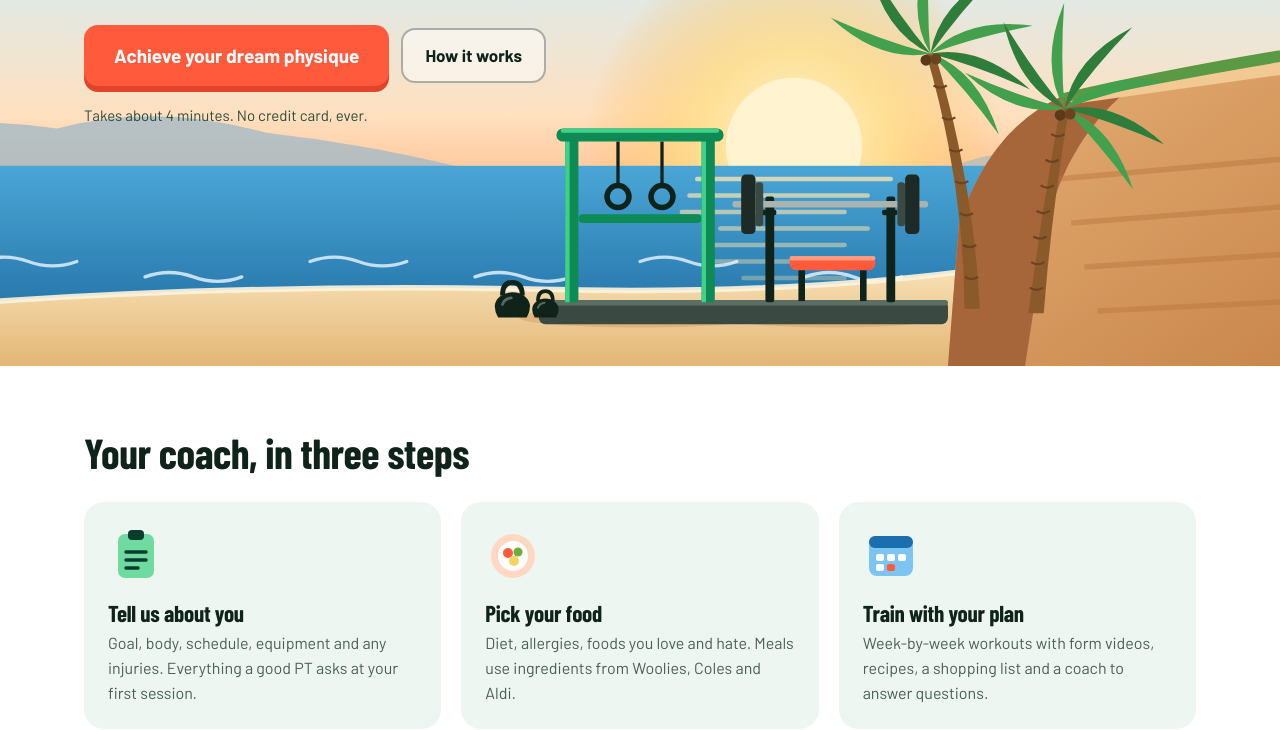
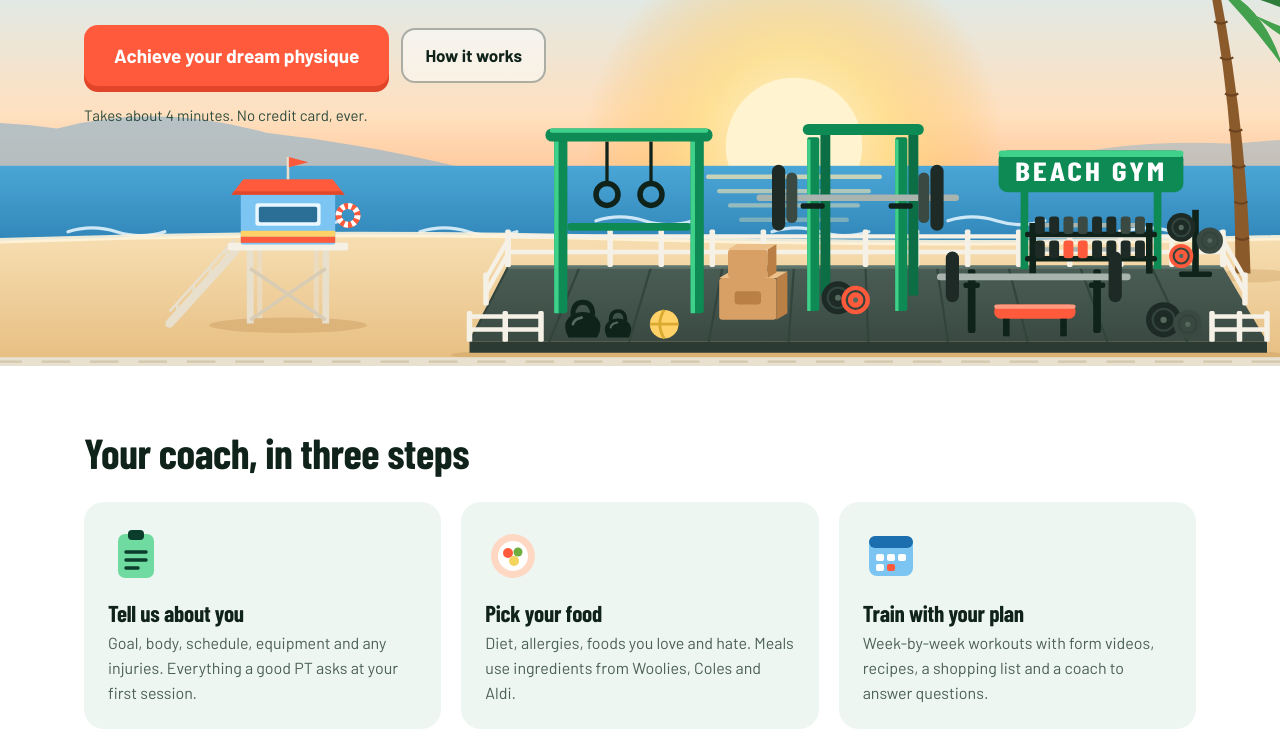
Before and after one commit to Choonga25/TrainMe, a plain HTML site: page index.html in a window 1280 px wide. Shown: the part 363-1093 px from the top of the page. Drawn offline with nearby package versions, Linux system fonts and the light colour scheme; a web font is replaced by a local one.

Commit message:
New outdoor beach gym scene on the welcome page
Co-Authored-By: Claude Opus 5.5 <noreply@anthropic.com>
Claude-Session: https://claude.ai/code/session_019xw9A6Pg1qAnwyyGK44tHN

```diff
--- a/index.html
+++ b/index.html
@@ -60,7 +60,7 @@ button,input,select,textarea{font:inherit;color:inherit}
 .hero-text .note{font-size:15px;margin:18px 0 0;color:#2c4a3c}
 .hero .btn-ghost{border-color:#10231b55;color:#10231b;background:#ffffff80}
 .row{display:flex;gap:12px;flex-wrap:wrap;align-items:center}
-@media(max-width:700px){.hero{min-height:0;display:flex;flex-direction:column}.hero .scene{position:static;height:280px;margin-top:24px;order:2}.hero-text{padding-top:36px}}
+@media(max-width:700px){.hero{min-height:0;display:flex;flex-direction:column}.hero .scene{position:static;height:min(190px,50vw);margin-top:24px;order:2}.hero-text{padding-top:36px}}
 /* how it works */
 .steps{display:grid;grid-template-columns:repeat(3,minmax(0,1fr));gap:20px;margin-top:28px}
 .step{background:var(--soft);border-radius:20px;padding:24px}
@@ -923,42 +923,108 @@ const saveU = u => { const d=store.get('tm_data',{}); d[session]=u; store.set('t
 
 // ---------- illustrations ----------
 function sceneSVG(){
-  const refl=Array.from({length:9},(_,i)=>`<rect x="${860-90+i*7-(i%3)*14}" y="${428+i*15}" width="${180-i*14}" height="4" rx="2" fill="#ffe7b0" opacity="${.75-i*.07}"/>`).join('');
+  const ink='#10231b', grn='#0e8a55', lite='#3fd08a', iron='#1d2a25', steel='#a9b4af', coral='#ff5a3c', fence='#f6f1e6';
+  const refl=Array.from({length:4},(_,i)=>`<rect x="${860-80+i*10}" y="${426+i*13}" width="${160-i*20}" height="4" rx="2" fill="#ffe7b0" opacity="${.7-i*.12}"/>`).join('');
   const birds=[[1000,170],[1035,150],[1062,186]].map(([x,y])=>`<path d="M${x} ${y}q8 -8 16 0q8 -8 16 0" fill="none" stroke="#2d4a3e" stroke-width="3" stroke-linecap="round"/>`).join('');
-  const foam=Array.from({length:7},(_,i)=>`<path d="M${120+i*150} ${505+(i%2)*14}q22 -8 44 0t44 0" fill="none" stroke="#e9f7ff" stroke-width="3" stroke-linecap="round" opacity=".8"/>`).join('');
-  return `<defs><linearGradient id="sea" x1="0" y1="0" x2="0" y2="1"><stop offset="0" stop-color="#4aa6d6"/><stop offset="1" stop-color="#145d93"/></linearGradient>
+  const foam=Array.from({length:9},(_,i)=>`<path d="M${40+i*160} ${468+(i%2)*10}q22 -7 44 0t44 0" fill="none" stroke="#e9f7ff" stroke-width="3" stroke-linecap="round" opacity=".85"/>`).join('');
+  const palm=(x,b,lean,h)=>{const tx=x+lean,ty=b-h;
+    const leaves=[-165,-130,-95,-55,-20,15,45].map((r,i)=>`<path d="M0 0 Q42 -20 96 8 Q46 0 0 0Z" fill="${i%2?'#2f7d3a':'#43a04c'}" transform="translate(${tx} ${ty}) rotate(${r})"/>`).join('');
+    const rings=Array.from({length:7},(_,i)=>{const t=(i+1)/8,px=x+lean*t*t,py=b-h*t;return `<path d="M${px-6} ${py} q6 4 12 0" fill="none" stroke="#6b4320" stroke-width="2"/>`}).join('');
+    return `<ellipse cx="${x+10}" cy="${b+2}" rx="34" ry="6" fill="#b07a3a" opacity=".22"/><path d="M${x-7} ${b} Q${x+lean*.2} ${b-h*.5} ${tx-4} ${ty} L${tx+4} ${ty} Q${x+lean*.2+9} ${b-h*.5} ${x+7} ${b}Z" fill="#8b5a2b"/>${rings}${leaves}<circle cx="${tx-4}" cy="${ty+6}" r="5" fill="#5b3a1a"/><circle cx="${tx+5}" cy="${ty+5}" r="5" fill="#6b4320"/>`};
+  // weight plate seen side-on (tall rounded bar)
+  const plate=(x,cy,h,w=11,c=iron)=>`<rect x="${x-w/2}" y="${cy-h/2}" width="${w}" height="${h}" rx="${w/2}" fill="${c}"/>`;
+  // plate seen face-on
+  const disc=(x,y,r,c=iron)=>`<circle cx="${x}" cy="${y}" r="${r}" fill="${c}"/><circle cx="${x}" cy="${y}" r="${r*.62}" fill="none" stroke="#33443d" stroke-width="2"/><circle cx="${x}" cy="${y}" r="${r*.18}" fill="#56695f"/>`;
+  const dumbbell=(x,y,w,c)=>`<rect x="${x}" y="${y-2}" width="${w}" height="4" fill="${steel}"/><rect x="${x-3}" y="${y-8}" width="9" height="16" rx="3" fill="${c}"/><rect x="${x+w-6}" y="${y-8}" width="9" height="16" rx="3" fill="${c}"/>`;
+  const kettle=(x,y,s)=>`<g transform="translate(${x} ${y}) scale(${s})"><path d="M-9 -20 q0 -12 9 -12 q9 0 9 12" fill="none" stroke="${ink}" stroke-width="4.5"/><path d="M-13 0 h26 q3 -5 3 -10 a16 13 0 0 0 -32 0 q0 5 3 10z" fill="${ink}"/><path d="M-9 -12 a10 8 0 0 1 8 -6" fill="none" stroke="#56695f" stroke-width="2.5" stroke-linecap="round"/></g>`;
+  // low white fence: posts every `gap` along a line, two rails
+  const fenceRun=(x1,y1,x2,y2,h,gap)=>{const n=Math.max(1,Math.round(Math.hypot(x2-x1,y2-y1)/gap));let s='';
+    for(let i=0;i<=n;i++){const x=x1+(x2-x1)*i/n,y=y1+(y2-y1)*i/n;s+=`<rect x="${x-2.5}" y="${y-h}" width="5" height="${h}" rx="1.5" fill="${fence}"/>`}
+    return `<path d="M${x1} ${y1-h*.82} L${x2} ${y2-h*.82} M${x1} ${y1-h*.4} L${x2} ${y2-h*.4}" stroke="${fence}" stroke-width="4" stroke-linecap="round"/>`+s};
+  const seams=Array.from({length:10},(_,i)=>`<line x1="${600+i*65}" y1="510" x2="${565+i*72.5}" y2="578" stroke="#33443d" stroke-width="2"/>`).join('');
+  return `<defs><linearGradient id="sea" x1="0" y1="0" x2="0" y2="1"><stop offset="0" stop-color="#4aa6d6"/><stop offset="1" stop-color="#1f6fa3"/></linearGradient>
   <radialGradient id="sun"><stop offset="0" stop-color="#fff6d6"/><stop offset=".45" stop-color="#ffe08a"/><stop offset="1" stop-color="#ffb547" stop-opacity="0"/></radialGradient>
-  <linearGradient id="sand" x1="0" y1="0" x2="0" y2="1"><stop offset="0" stop-color="#f7dfb3"/><stop offset="1" stop-color="#e2b676"/></linearGradient>
-  <linearGradient id="rock" x1="0" y1="0" x2="1" y2="1"><stop offset="0" stop-color="#e7b277"/><stop offset="1" stop-color="#c47f45"/></linearGradient></defs>
+  <linearGradient id="sand" x1="0" y1="0" x2="0" y2="1"><stop offset="0" stop-color="#f7dfb3"/><stop offset="1" stop-color="#e6bd80"/></linearGradient>
+  <linearGradient id="mat" x1="0" y1="0" x2="0" y2="1"><stop offset="0" stop-color="#4a5d54"/><stop offset="1" stop-color="#3a4a43"/></linearGradient></defs>
   <circle cx="860" cy="400" r="190" fill="url(#sun)" opacity=".8"/><circle cx="860" cy="400" r="62" fill="#fff4cf"/>
   ${birds}
   <path d="M0 420 L0 392 Q90 370 190 384 Q280 360 380 388 Q470 398 560 420Z" fill="#9fb9c8" opacity=".75"/>
-  <path d="M1000 420 Q1060 396 1140 404 L1140 420Z" fill="#9fb9c8" opacity=".6"/>
-  <rect x="0" y="418" width="1440" height="200" fill="url(#sea)"/>${refl}${foam}
-  <path d="M0 552 Q300 524 620 530 Q840 536 1015 514 L1000 600 L0 600Z" fill="url(#sand)"/>
-  <path d="M0 552 Q300 524 620 530 Q840 536 1015 514" fill="none" stroke="#fff4dc" stroke-width="5" opacity=".9"/>
-  <ellipse cx="720" cy="556" rx="110" ry="9" fill="#b07a3a" opacity=".25"/><ellipse cx="895" cy="556" rx="100" ry="9" fill="#b07a3a" opacity=".25"/>
-  <rect x="628" y="540" width="372" height="22" rx="6" fill="#3a4a43"/><rect x="628" y="540" width="372" height="5" rx="2.5" fill="#5a6e64"/>
-  <g fill="#0e8a55"><rect x="652" y="392" width="12" height="150" rx="3"/><rect x="776" y="392" width="12" height="150" rx="3"/><rect x="644" y="384" width="152" height="12" rx="6"/><rect x="664" y="462" width="112" height="8" rx="4"/></g>
-  <g fill="#3fd08a"><rect x="652" y="396" width="4" height="146"/><rect x="776" y="396" width="4" height="146"/><rect x="648" y="384" width="144" height="4" rx="2"/></g>
-  <g stroke="#10231b" stroke-width="3"><line x1="700" y1="396" x2="700" y2="436"/><line x1="740" y1="396" x2="740" y2="436"/></g>
-  <g fill="none" stroke="#10231b" stroke-width="5"><circle cx="700" cy="446" r="10"/><circle cx="740" cy="446" r="10"/></g>
-  <g fill="#10231b"><rect x="834" y="446" width="8" height="96" rx="2"/><rect x="944" y="446" width="8" height="96" rx="2"/><rect x="830" y="458" width="14" height="5" rx="2"/><rect x="940" y="458" width="14" height="5" rx="2"/></g>
-  <rect x="804" y="450" width="178" height="6" rx="3" fill="#a9b4af"/>
-  <g fill="#1d2a25"><rect x="812" y="426" width="13" height="54" rx="4"/><rect x="961" y="426" width="13" height="54" rx="4"/></g>
-  <g fill="#3a4a43"><rect x="825" y="433" width="7" height="40" rx="3"/><rect x="954" y="433" width="7" height="40" rx="3"/></g>
-  <rect x="856" y="500" width="78" height="13" rx="6" fill="#ff5a3c"/><rect x="856" y="500" width="78" height="4" rx="2" fill="#ff9a80"/>
-  <g fill="#10231b"><rect x="864" y="513" width="6" height="28"/><rect x="920" y="513" width="6" height="28"/></g>
-  <g transform="translate(604 556) scale(1)"><path d="M-9 -20 q0 -12 9 -12 q9 0 9 12" fill="none" stroke="#10231b" stroke-width="4.5"/><path d="M-13 0 h26 q3 -5 3 -10 a16 13 0 0 0 -32 0 q0 5 3 10z" fill="#10231b"/><path d="M-9 -12 a10 8 0 0 1 8 -6" fill="none" stroke="#56695f" stroke-width="2.5" stroke-linecap="round"/></g><g transform="translate(634 556) scale(0.75)"><path d="M-9 -20 q0 -12 9 -12 q9 0 9 12" fill="none" stroke="#10231b" stroke-width="4.5"/><path d="M-13 0 h26 q3 -5 3 -10 a16 13 0 0 0 -32 0 q0 5 3 10z" fill="#10231b"/><path d="M-9 -12 a10 8 0 0 1 8 -6" fill="none" stroke="#56695f" stroke-width="2.5" stroke-linecap="round"/></g>
-  <path d="M1000 600 L1010 470 Q1040 380 1110 352 L1440 300 L1440 600Z" fill="url(#rock)"/>
-  <path d="M1010 470 Q1040 380 1110 352 L1170 344 Q1110 390 1090 470 L1070 600 L1000 600Z" fill="#a7653a"/>
-  <path d="M1110 352 L1440 300 L1440 316 L1112 362Z" fill="#f2c993"/>
-  <path d="M1104 352 Q1250 318 1440 292 L1440 302 Q1250 330 1108 360Z" fill="#5b9a45"/>
-  ${[0,1,2,3].map(i=>`<path d="M${1100+i*12} ${430+i*40} L1440 ${400+i*45}" stroke="#b8763f" stroke-width="5" opacity=".45"/>`).join('')}
-  ${[[1022,548,-38,232],[1080,552,26,186]].map(([x,b,lean,h])=>{const tx=x+lean,ty=b-h;
-    const leaves=[-165,-130,-95,-55,-20,15,45].map((r,i)=>`<path d="M0 0 Q42 -20 96 8 Q46 0 0 0Z" fill="${i%2?'#2f7d3a':'#43a04c'}" transform="translate(${tx} ${ty}) rotate(${r})"/>`).join('');
-    const rings=Array.from({length:7},(_,i)=>{const t=(i+1)/8,px=x+lean*t*t,py=b-h*t;return `<path d="M${px-6} ${py} q6 4 12 0" fill="none" stroke="#6b4320" stroke-width="2"/>`}).join('');
-    return `<path d="M${x-7} ${b} Q${x+lean*.2} ${b-h*.5} ${tx-4} ${ty} L${tx+4} ${ty} Q${x+lean*.2+9} ${b-h*.5} ${x+7} ${b}Z" fill="#8b5a2b"/>${rings}${leaves}<circle cx="${tx-4}" cy="${ty+6}" r="5" fill="#5b3a1a"/><circle cx="${tx+5}" cy="${ty+5}" r="5" fill="#6b4320"/>`}).join('')}`;
+  <path d="M1060 420 Q1150 392 1260 398 Q1350 388 1440 400 L1440 420Z" fill="#9fb9c8" opacity=".6"/>
+  <rect x="0" y="418" width="1440" height="120" fill="url(#sea)"/>${refl}${foam}
+  <path d="M0 492 Q360 474 720 484 Q1080 494 1440 478 L1440 600 L0 600Z" fill="url(#sand)"/>
+  <path d="M0 492 Q360 474 720 484 Q1080 494 1440 478" fill="none" stroke="#fff4dc" stroke-width="5" opacity=".9"/>
+
+  <!-- lifeguard tower --><g transform="translate(400 566) scale(.78) translate(-400 -566)">
+  <ellipse cx="400" cy="562" rx="92" ry="9" fill="#b07a3a" opacity=".25"/>
+  <g fill="#e8dfcc"><rect x="352" y="470" width="8" height="90"/><rect x="440" y="470" width="8" height="90"/><rect x="364" y="470" width="6" height="84" opacity=".7"/><rect x="430" y="470" width="6" height="84" opacity=".7"/></g>
+  <path d="M356 556 L444 496 M444 556 L356 496" stroke="#d8ccb4" stroke-width="4"/>
+  <path d="M338 476 L262 560" stroke="#e8dfcc" stroke-width="10" stroke-linecap="round"/>
+  <path d="M338 462 L262 546" stroke="#e8dfcc" stroke-width="3"/>
+  ${[0,1,2,3].map(i=>`<line x1="${328-i*19}" y1="${473+i*21}" x2="${328-i*19}" y2="${487+i*21}" stroke="#e8dfcc" stroke-width="3"/>`).join('')}
+  <rect x="330" y="466" width="140" height="9" rx="2" fill="#f6f1e6"/>
+  <rect x="345" y="408" width="110" height="60" rx="3" fill="#7cc4f2"/>
+  <rect x="345" y="452" width="110" height="7" fill="#ffd166"/><rect x="345" y="459" width="110" height="7" fill="${coral}"/>
+  <rect x="362" y="420" width="76" height="26" rx="3" fill="#e9f7ff"/><rect x="366" y="424" width="68" height="18" rx="2" fill="#2c6f96"/>
+  <path d="M334 410 L466 410 L452 392 L348 392Z" fill="${coral}"/><path d="M334 410 L466 410 L463 406 L337 406Z" fill="#e0482c"/>
+  <circle cx="470" cy="434" r="11" fill="none" stroke="${coral}" stroke-width="7"/><circle cx="470" cy="434" r="11" fill="none" stroke="#fff" stroke-width="7" stroke-dasharray="4.3 4.3"/>
+  <path d="M400 392 L400 366" stroke="#e8dfcc" stroke-width="3"/><path d="M401 366 L424 372 L401 378Z" fill="${coral}"/></g>
+
+  ${palm(1268,516,-26,262)}${palm(1336,522,34,208)}
+
+  <!-- the lifting pen: rubber mat on the sand -->
+  <ellipse cx="928" cy="590" rx="380" ry="10" fill="#b07a3a" opacity=".22"/>
+  <path d="M600 510 L1250 510 L1290 578 L565 578Z" fill="url(#mat)"/>${seams}
+  <path d="M565 578 L1290 578 L1290 588 L565 588Z" fill="#2c3a34"/>
+  <path d="M600 510 L1250 510" stroke="#5f746a" stroke-width="3"/>
+  ${fenceRun(600,510,1250,510,34,46)}${fenceRun(600,510,580,545,30,40)}${fenceRun(1250,510,1270,545,30,40)}
+
+  <!-- sign over the dumbbell rack -->
+  <g fill="${grn}"><rect x="1066" y="424" width="7" height="88"/><rect x="1187" y="424" width="7" height="88"/></g>
+  <rect x="1046" y="404" width="168" height="38" rx="8" fill="${grn}"/><rect x="1046" y="404" width="168" height="6" rx="3" fill="${lite}"/>
+  <text x="1130" y="432" text-anchor="middle" font-family="Barlow Condensed,Arial Narrow,Arial,sans-serif" font-weight="800" font-size="24" letter-spacing="2" textLength="138" lengthAdjust="spacingAndGlyphs" fill="#fff">BEACH GYM</text>
+
+  <!-- dumbbell rack + plate tree (back row) -->
+  <g fill="${ink}"><rect x="1074" y="470" width="6" height="46"/><rect x="1180" y="470" width="6" height="46"/><rect x="1070" y="478" width="120" height="5" rx="2"/><rect x="1070" y="500" width="120" height="5" rx="2"/></g>
+  ${[0,1,2,3].map(i=>dumbbell(1082+i*26,472,16,i%2?'#3a4a43':iron)).join('')}${[0,1,2,3].map(i=>dumbbell(1082+i*26,494,16,i==1?coral:iron)).join('')}
+  <rect x="1222" y="458" width="6" height="60" fill="${ink}"/><rect x="1210" y="514" width="30" height="5" rx="2" fill="${ink}"/>
+  ${disc(1212,474,13)}${disc(1238,486,12,'#3a4a43')}${disc(1212,500,11,coral)}
+
+  <!-- pull-up rig with rings -->
+  <g fill="${grn}"><rect x="642" y="392" width="12" height="160" rx="3"/><rect x="766" y="392" width="12" height="160" rx="3"/><rect x="634" y="384" width="152" height="12" rx="6"/><rect x="654" y="470" width="112" height="7" rx="3"/></g>
+  <g fill="${lite}"><rect x="642" y="396" width="4" height="156"/><rect x="766" y="396" width="4" height="156"/><rect x="638" y="384" width="144" height="4" rx="2"/></g>
+  <g stroke="${ink}" stroke-width="3"><line x1="690" y1="396" x2="690" y2="434"/><line x1="730" y1="396" x2="730" y2="434"/></g>
+  <g fill="none" stroke="${ink}" stroke-width="5"><circle cx="690" cy="444" r="10"/><circle cx="730" cy="444" r="10"/></g>
+
+  <!-- dip bars -->
+  <rect x="792" y="520" width="52" height="38" rx="3" fill="#d9a066"/><path d="M844 520 l10 -6 v38 l-10 6z" fill="#b97f45"/><path d="M792 520 l10 -6 h52 l-10 6z" fill="#ecc08a"/><rect x="806" y="532" width="24" height="12" rx="3" fill="#b97f45"/>
+  <rect x="800" y="494" width="36" height="26" rx="3" fill="#d9a066"/><path d="M836 494 l8 -5 v26 l-8 5z" fill="#b97f45"/><path d="M800 494 l8 -5 h36 l-8 5z" fill="#ecc08a"/>
+
+  <!-- squat rack with loaded bar -->
+  <g fill="#0b6e44"><rect x="884" y="384" width="9" height="152"/><rect x="964" y="384" width="9" height="152"/></g>
+  <g fill="${grn}"><rect x="872" y="392" width="11" height="158" rx="2"/><rect x="952" y="392" width="11" height="158" rx="2"/><rect x="868" y="380" width="110" height="10" rx="5"/></g>
+  <g fill="${lite}"><rect x="872" y="394" width="3" height="156"/><rect x="952" y="394" width="3" height="156"/></g>
+  <g fill="${ink}"><rect x="866" y="452" width="22" height="5" rx="2"/><rect x="946" y="452" width="22" height="5" rx="2"/></g>
+  <rect x="826" y="444" width="184" height="6" rx="3" fill="${steel}"/>
+  ${plate(846,447,60,12)}${plate(858,447,46,10,'#3a4a43')}${plate(990,447,60,12)}${plate(978,447,46,10,'#3a4a43')}
+  ${disc(900,538,15)}${disc(916,540,13,coral)}
+
+  <!-- bench press (front) -->
+  <g fill="${ink}"><rect x="1018" y="512" width="7" height="58" rx="2"/><rect x="1132" y="512" width="7" height="58" rx="2"/><rect x="1014" y="524" width="15" height="5" rx="2"/><rect x="1128" y="524" width="15" height="5" rx="2"/></g>
+  <rect x="990" y="516" width="176" height="6" rx="3" fill="${steel}"/>
+  ${plate(1004,519,46,12)}${plate(1152,519,46,12)}
+  <rect x="1042" y="544" width="74" height="13" rx="6" fill="${coral}"/><rect x="1042" y="544" width="74" height="4" rx="2" fill="#ff9a80"/>
+  <g fill="${ink}"><rect x="1050" y="557" width="6" height="16"/><rect x="1102" y="557" width="6" height="16"/></g>
+
+  <!-- kettlebells, medicine ball, loose plates (front left) -->
+  ${kettle(668,574,1)}${kettle(700,574,.75)}
+  <circle cx="742" cy="562" r="13" fill="#ffd166"/><path d="M729 562 h26 M742 549 q-8 13 0 26" fill="none" stroke="#d9a930" stroke-width="2.5"/>
+  ${disc(1196,558,16)}${disc(1218,562,13,'#3a4a43')}
+
+  <!-- front fence corners -->
+  ${fenceRun(565,578,630,578,28,32)}${fenceRun(1240,578,1290,578,28,25)}
+
+  <!-- beach path in the foreground -->
+  <rect x="0" y="592" width="1440" height="8" fill="#e9e1cf"/><path d="M0 596 H1440" stroke="#d3c7ad" stroke-width="2" stroke-dasharray="26 18"/>`;
 }
 function mealPic(m){
   const items=[...m.ing].sort((a,b)=>b[1]-a[1]).slice(0,5);
@@ -1335,7 +1401,7 @@ window.addEventListener('hashchange',route);
 
 buildChips();
 $('#scene').innerHTML=sceneSVG();
-const mq=matchMedia('(max-width:700px)'), fitScene=()=>$('#scene').setAttribute('preserveAspectRatio',mq.matches?'xMaxYMax slice':'xMidYMax slice');fitScene();mq.addEventListener?.('change',fitScene);
+const mq=matchMedia('(max-width:700px)'), fitScene=()=>{const s=$('#scene');s.setAttribute('viewBox',mq.matches?'560 250 880 350':'0 0 1440 600');s.setAttribute('preserveAspectRatio',mq.matches?'xMinYMax slice':'xMidYMax slice')};fitScene();mq.addEventListener?.('change',fitScene);
 $$('.mini').forEach(s=>s.innerHTML=`<rect width="1440" height="600" fill="#ffd9b0"/>`+sceneSVG());
 route();
 
```
